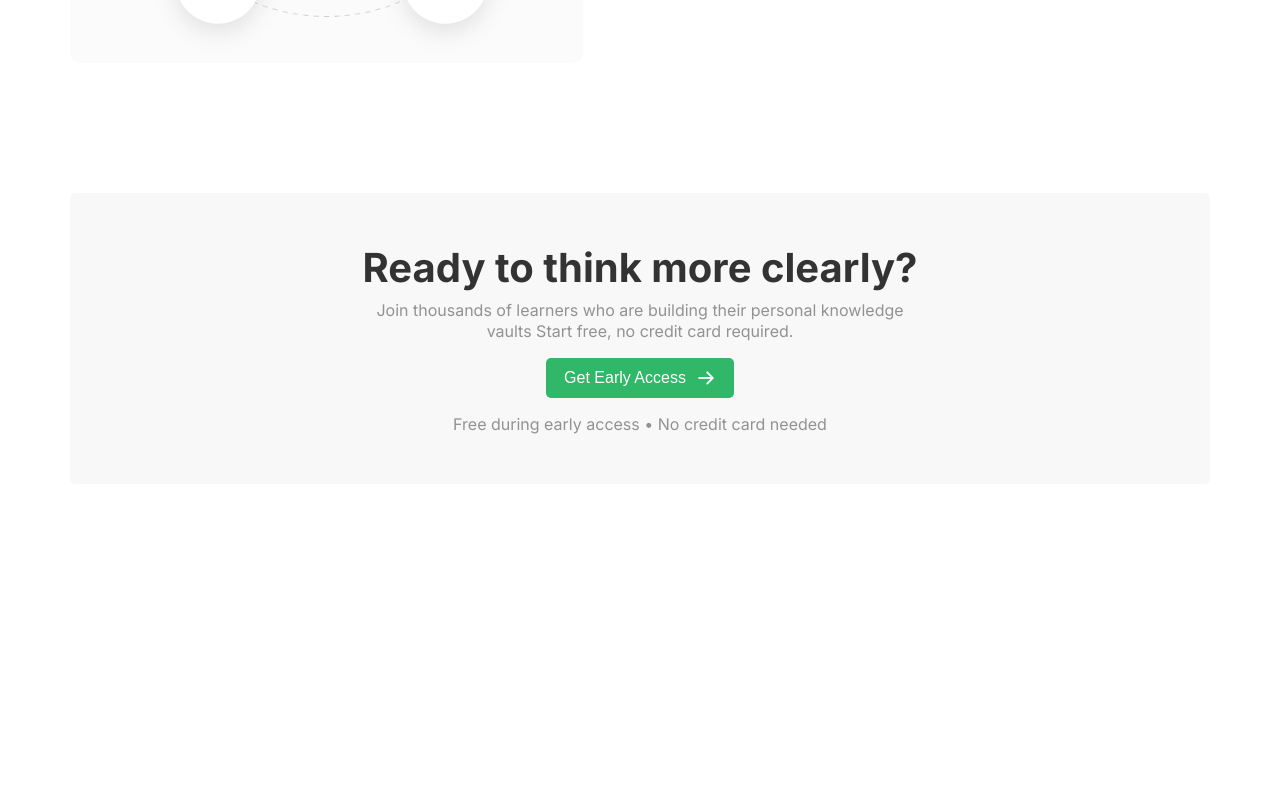
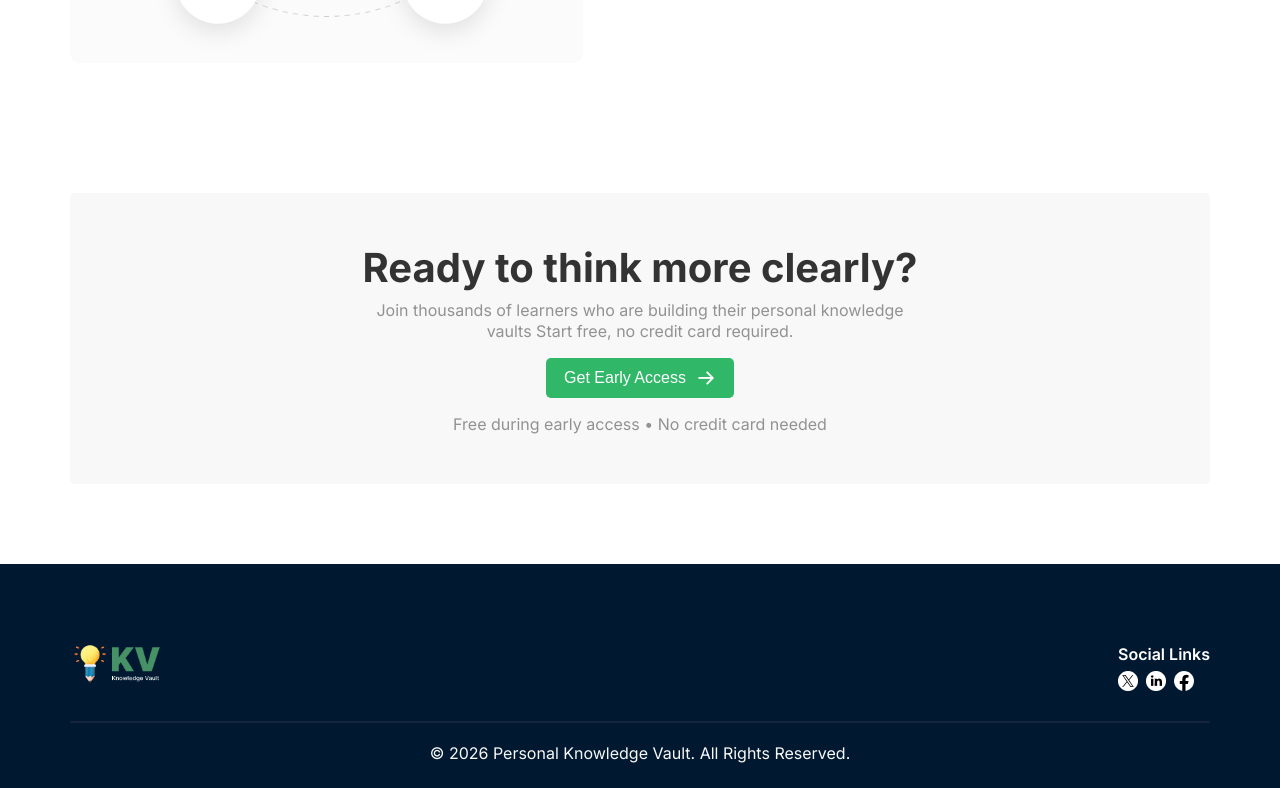
Before and after one commit to Muhammed-Nayeem/WEB-ProjectPH26, a plain HTML site: page Knowledge-Vault-A01/index.html in a window 1280 px wide. Shown: the part 1796-2584 px from the top of the page. Before the commit the page ends 2330 px from the top, so only its background shows below. Drawn offline with Linux system fonts and the light colour scheme.

Commit message:
Footer : Footer Section

```diff
--- a/Knowledge-Vault-A01/Assets/CSS/custom-style.css
+++ b/Knowledge-Vault-A01/Assets/CSS/custom-style.css
@@ -25,6 +25,7 @@ body {
   margin: 0 auto;
 }
 
+/*======== Header =========*/
 .header {
   background-color: #ffffff;
   padding: 16px 0;
@@ -76,7 +77,7 @@ body {
   border: 1px solid #30B868;
 }
 
-
+/*======= Hero =======*/
 .hero {
   background: linear-gradient(#0000005b, #0000005b), url("../Images/hero-bg.png");
   min-height: 95vh;
@@ -191,6 +192,7 @@ body {
   color: #30B868;
 }
 
+/*======== Notes =========*/
 .notes {
   padding-top: 40px;
   padding-bottom: 60px;
@@ -245,6 +247,7 @@ body {
   color: #929292;
 }
 
+/*======== Brain ========*/
 .brain {
   background-color: #ffffff;
   padding-top: 80px;
@@ -304,10 +307,11 @@ body {
   text-transform: none;
 }
 
+/*======= Early Access ========*/
 .earlyAccess {
   background-color: #ffffff;
   padding-top: 50px;
-  padding-bottom: 50px;
+  padding-bottom: 80px;
 }
 .earlyAccess__content {
   background-color: #f8f8f8;
@@ -358,3 +362,51 @@ body {
   width: 20px;
   height: 20px;
 }
+
+/*====== Footer =======*/
+.footer {
+  background-color: #001931;
+  padding-top: 80px;
+  padding-bottom: 25px;
+}
+.footer__container {
+  display: flex;
+  flex-direction: column;
+}
+.footer__top {
+  display: flex;
+  justify-content: space-between;
+  padding-bottom: 30px;
+}
+.footer__top .footer__top-logo img {
+  height: 40px;
+}
+.footer__top-social {
+  display: flex;
+  flex-direction: column;
+  gap: 5px;
+}
+.footer__top-social p {
+  color: #ffffff;
+  font-size: 16px;
+  font-weight: 600;
+}
+.footer__top-social ul {
+  list-style: none;
+  display: flex;
+  gap: 8px;
+}
+.footer__top-social ul li a img {
+  width: 20px;
+  height: 20px;
+}
+.footer__copyright {
+  border-top: 2px solid #15233d;
+}
+.footer__copyright p {
+  text-align: center;
+  text-transform: capitalize;
+  padding-top: 20px;
+  color: #f8f8f8;
+  font-size: 16px;
+}
--- a/Knowledge-Vault-A01/index.html
+++ b/Knowledge-Vault-A01/index.html
@@ -148,5 +148,29 @@
         </div>
       </section>
     </main>
+
+    <!-- footer area -->
+    <footer class="footer" id="footer">
+      <div class="container">
+        <div class="footer__container">
+          <div class="footer__top">
+            <div class="footer__top-logo">
+              <img src="./Assets/Images/logo-footer.png" alt="footer-logo">
+            </div>
+            <div class="footer__top-social">
+              <p>Social Links</p>
+              <ul>
+                <li><a href=""><img src="./Assets/Images/twitter.png" alt="Twitter"></a></li>
+                <li><a href=""><img src="./Assets/Images/linkedin.png" alt="LinkedIn"></a></li>
+                <li><a href=""><img src="./Assets/Images/facebook.png" alt="Facebook"></a></li>
+              </ul>
+            </div>
+          </div>
+          <div class="footer__copyright">
+            <p>&copy; 2026 Personal Knowledge Vault. All rights reserved.</p>
+          </div>
+        </div>
+      </div>
+    </footer>
   </body>
 </html>
```
Also changed, not shown: Knowledge-Vault-A01/Assets/Images/facebook.png (added), Knowledge-Vault-A01/Assets/Images/linkedin.png (added), Knowledge-Vault-A01/Assets/Images/twitter.png (added).
